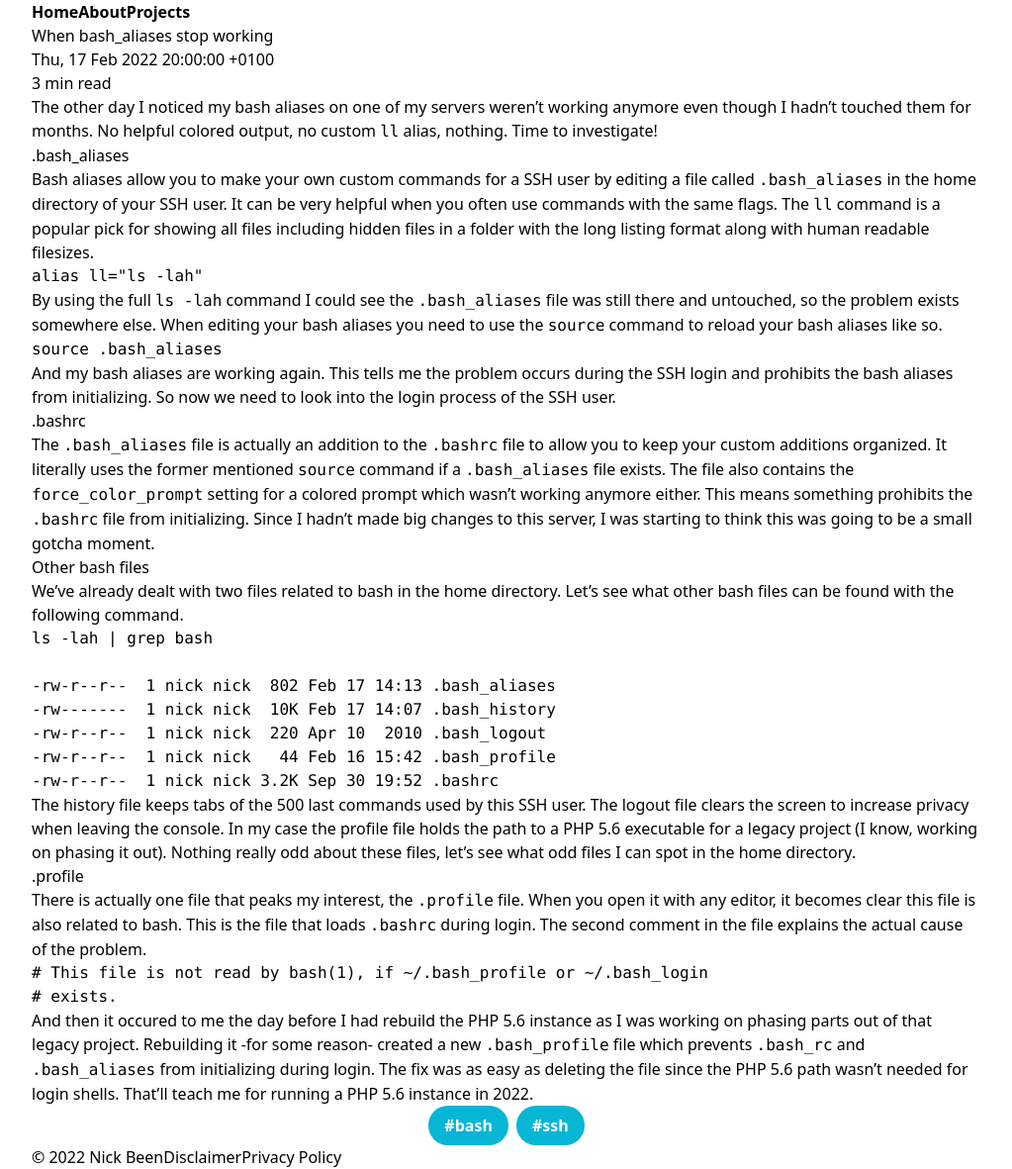
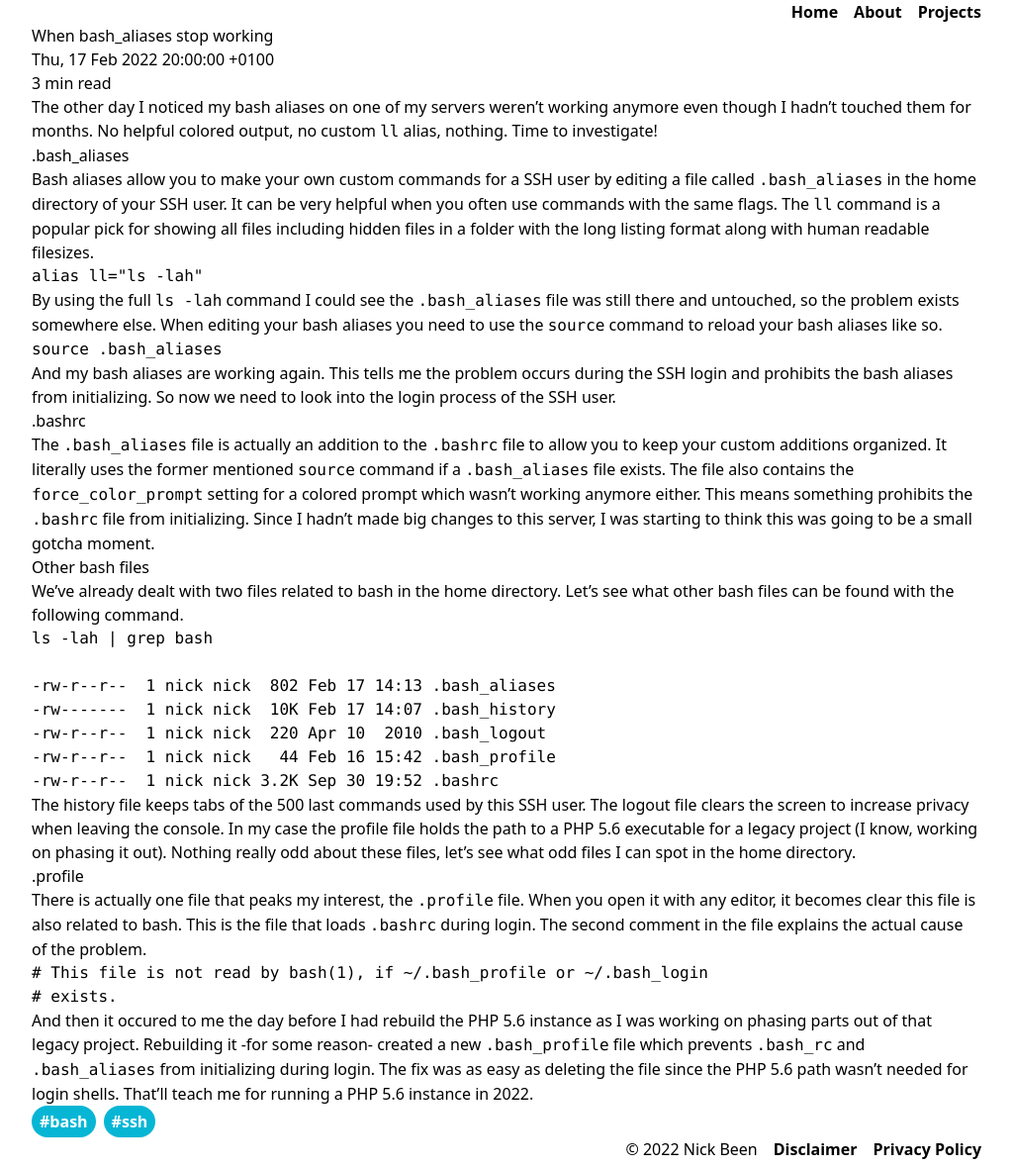
Before and after one commit to nickbeen/nickbeen.github.io, a Jekyll site: the page built from _posts/2022-02-17-when-bash-aliases-stop-working.md, in a window 1280 px wide. Shown: the whole page at 99% size, without its empty margins (128-1151 px from the left). Built offline with Jekyll 4.4.1, drawn with Linux system fonts in a browser that asks for light colours.

Commit message:
Fixed styling

```diff
--- a/_includes/footer.html
+++ b/_includes/footer.html
@@ -1,5 +1,5 @@
 <footer class="flex justify-end gap-4">
   <div>&copy; {{ 'now' | date: "%Y" }} Nick Been</div>
-  <a href="{% link disclaimer.md %}">Disclaimer</a>
-  <a href="{% link privacy.md %}">Privacy Policy</a>
+  <a class="font-semibold" href="{% link disclaimer.md %}">Disclaimer</a>
+  <a class="font-semibold" href="{% link privacy.md %}">Privacy Policy</a>
 </footer>
--- a/_layouts/post.html
+++ b/_layouts/post.html
@@ -29,9 +29,9 @@
     </ul>
   </header>
   {{ content }}
-  <footer class="flex flex-wrap justify-center space-x-2">
+  <footer class="flex flex-wrap space-x-2">
       {% for tag in page.tags %}
-      <span class="rounded-full shadow-sm bg-cyan-500 text-white font-semibold align-center px-4 py-2">#{{ tag }}</span>
+      <span class="rounded-full shadow-sm bg-cyan-500 text-white font-semibold align-center px-2 py-1">#{{ tag }}</span>
       {% endfor %}
   </footer>
 </article>
```
Also changed, not shown: assets/css/tailwind.css.
